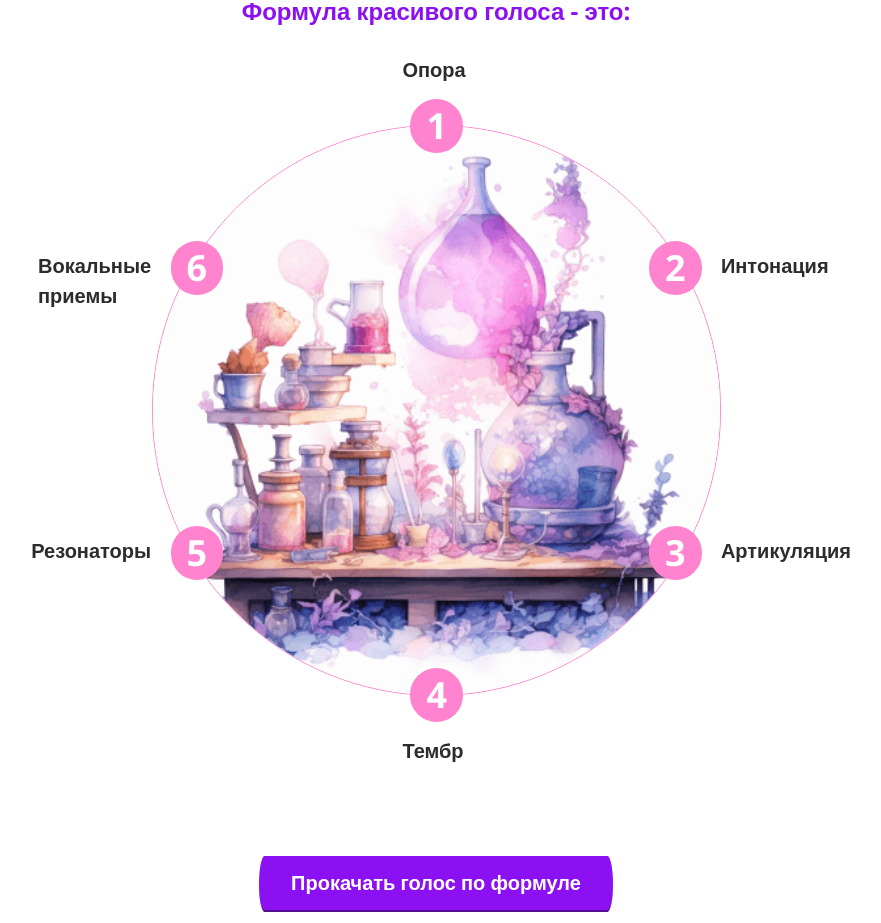
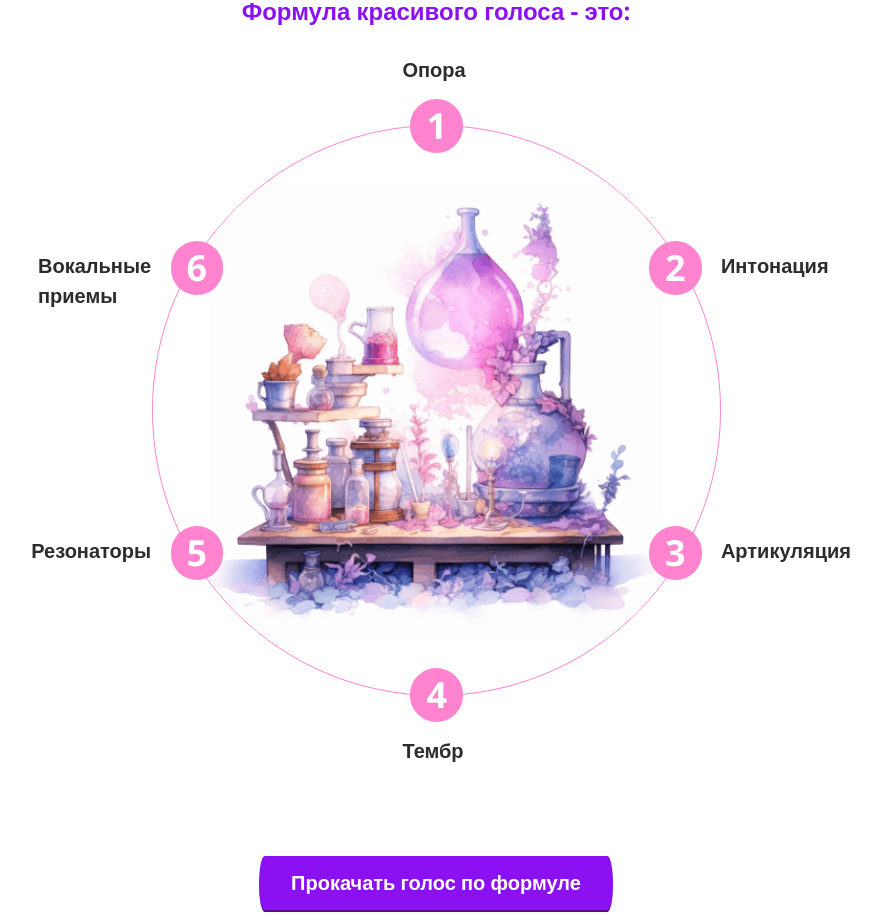
Before and after one commit to Khoroshev-Mikhail/jannaseropyan, a Next.js app: page / in a window 1280 px wide. Shown: the part 5440-6363 px from the top of the page, without its empty margins (204-1085 px from the left). Built offline with nearby package versions, Linux system fonts and the light colour scheme.

Commit message:
Правки

```diff
--- a/components/sections/09formula.tsx
+++ b/components/sections/09formula.tsx
@@ -33,8 +33,8 @@ export default function Formula(){
                         <div className="w-1/2">
                             <div className="relative w-full pb-[100%] rounded-full border border-_pink ">
 
-                                <div className="rounded-full w-full h-full  absolute">
-                                    <div className="rounded-full w-full h-full bg-[url('/images/alchemy.png')] bg-cover bg-center bg-no-repeat">
+                                <div className="absolute rounded-full w-full h-full overflow-hidden flex flex-col justify-center">
+                                    <div className="mx-auto w-[80%] h-[80%] bg-[url('/images/alchemy.png')] bg-cover bg-center bg-no-repeat">
                                         {/* эти блоки для бэкграунда alchemy.png */}
                                     </div>
                                 </div>
--- a/components/steps/step3.tsx
+++ b/components/steps/step3.tsx
@@ -1,4 +1,3 @@
-import Image from "next/image"
 import { useState } from "react"
 
 export default function Step3(){
```
